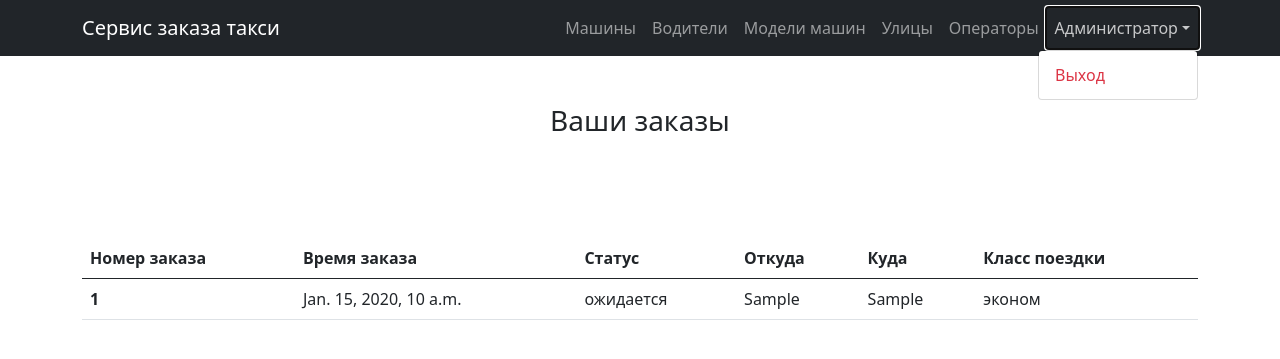
After one commit to StacyGru/fp-sem4, a Django app: page /client/orders/ in a window 1280 px wide, after a click on "Администратор". The commit adds this page. Shown: the top 359 px of the page. Run offline with Django 3.2, Linux system fonts and the light colour scheme; a user stored in the database is signed in; tables that the repository leaves empty hold one stand-in row (values such as "Sample post").

Commit message:
4 состояния navbar в зависимости от авторизации, заготовки страниц для оператора и администратора

```diff
--- /dev/null
+++ b/client_side/templates/client.html
@@ -0,0 +1,11 @@
+{% extends 'main.html' %}
+
+{% block content %}
+
+{% if request.user.is_authenticated %}
+<div class="text-center mt-5">
+    <h1>Добро пожаловать!</h1>
+</div>
+{% endif %}
+
+{% endblock %}
--- a/client_side/templates/discount_card.html
+++ b/client_side/templates/client/discount_card.html
@@ -1,4 +1,4 @@
-{% extends 'base.html' %}
+{% extends 'main.html' %}
 
 {% block content %}
 
--- a/client_side/templates/orders.html
+++ b/client_side/templates/client/orders.html
@@ -1,4 +1,4 @@
-{% extends 'base.html' %}
+{% extends '../client.html' %}
 
 {% block content %}
 
--- a/client_side/templates/rides.html
+++ b/client_side/templates/client/rides.html
@@ -1,4 +1,4 @@
-{% extends 'base.html' %}
+{% extends 'main.html' %}
 
 {% block content %}
 
--- a/client_side/templates/login.html
+++ b/client_side/templates/login.html
@@ -1,4 +1,4 @@
-{% extends 'base.html' %}
+{% extends 'main.html' %}
 {% load crispy_forms_tags %}
 {% block content %}
 <div class="row" style="margin-bottom: 300px; margin-top: 180px;">
@@ -8,7 +8,7 @@
         <form action="" method="POST">
             {% csrf_token %}
             {{ form|crispy }}
-            <input type="submit" class="btn btn-success" value="Войти">
+            <input type="submit" class="btn btn-success mt-3" value="Войти">
         </form>
     </div>
 </div>
--- /dev/null
+++ b/client_side/templates/main.html
@@ -0,0 +1,99 @@
+{% load static %}
+<!DOCTYPE html>
+<html lang="en">
+    <head>
+        <meta charset="utf-8" />
+        <meta name="viewport" content="width=device-width, initial-scale=1, shrink-to-fit=no" />
+        <meta name="description" content="" />
+        <meta name="author" content="" />
+        <title>Сервис заказа такси</title>
+        <!-- Favicon-->
+        <link rel="icon" type="image/x-icon" href="assets/favicon.ico" />
+        <!-- Core theme CSS (includes Bootstrap)-->
+        <link href="https://cdn.jsdelivr.net/npm/bootstrap@5.0.2/dist/css/bootstrap.min.css" rel="stylesheet" integrity="sha384-EVSTQN3/azprG1Anm3QDgpJLIm9Nao0Yz1ztcQTwFspd3yD65VohhpuuCOmLASjC" crossorigin="anonymous">
+    </head>
+    <body>
+        <!-- Responsive navbar-->
+        {% block navbar %}
+        <nav class="navbar navbar-expand-lg navbar-dark bg-dark">
+            <div class="container">
+                <a class="navbar-brand" href="{% url 'main' %}">Сервис заказа такси</a>
+                <button class="navbar-toggler" type="button" data-bs-toggle="collapse" data-bs-target="#navbarSupportedContent" aria-controls="navbarSupportedContent" aria-expanded="false" aria-label="Toggle navigation"><span class="navbar-toggler-icon"></span></button>
+                <div class="collapse navbar-collapse" id="navbarSupportedContent">
+                    <ul class="navbar-nav ms-auto mb-2 mb-lg-0">
+
+                        {% if request.user.is_superuser %}
+                        <li class="nav-item"><a class="nav-link" href="#">Машины</a></li>
+                        <li class="nav-item"><a class="nav-link" href="#">Водители</a></li>
+                        <li class="nav-item"><a class="nav-link" href="#">Модели машин</a></li>
+                        <li class="nav-item"><a class="nav-link" href="#">Улицы</a></li>
+                        <li class="nav-item"><a class="nav-link" href="#">Операторы</a></li>
+                        <li class="nav-item dropdown">
+                            <a class="nav-link dropdown-toggle" id="navbarDropdown" href="#" role="button" data-bs-toggle="dropdown" aria-expanded="false">Администратор</a>
+                            <ul class="dropdown-menu dropdown-menu-end" aria-labelledby="navbarDropdown">
+                                <li><a class="dropdown-item text-danger" href="{% url 'logout' %}">Выход</a></li>
+                            </ul>
+                        </li>
+
+                        {% elif request.user.is_staff %}
+                        <li class="nav-item"><a class="nav-link" href="#">Клиенты</a></li>
+                        <li class="nav-item"><a class="nav-link" href="#">Заказы</a></li>
+                        <li class="nav-item"><a class="nav-link" href="#">Поездки</a></li>
+                        <li class="nav-item"><a class="nav-link" href="#">Доступные машины</a></li>
+                        <li class="nav-item"><a class="nav-link" href="#">Дисконтные карты</a></li>
+                        <li class="nav-item dropdown">
+                            <a class="nav-link dropdown-toggle" id="navbarDropdown" href="#" role="button" data-bs-toggle="dropdown" aria-expanded="false">Оператор</a>
+                            <ul class="dropdown-menu dropdown-menu-end" aria-labelledby="navbarDropdown">
+                                <li><a class="dropdown-item" href="#">Профиль</a></li>
+                                <li><hr class="dropdown-divider" /></li>
+                                <li><a class="dropdown-item text-danger" href="{% url 'logout' %}">Выход</a></li>
+                            </ul>
+                        </li>
+
+                        {% elif request.user.is_authenticated %}
+                        <li class="nav-item dropdown">
+                            <a class="nav-link dropdown-toggle" id="navbarDropdown" href="#" role="button" data-bs-toggle="dropdown" aria-expanded="false">Клиент: {{ request.user.username }}</a>
+                            <ul class="dropdown-menu dropdown-menu-end" aria-labelledby="navbarDropdown">
+                                <li><a class="dropdown-item" href="{% url 'client/orders' %}">Заказы</a></li>
+                                <li><a class="dropdown-item" href="{% url 'client/rides' %}">Поездки</a></li>
+                                <li><a class="dropdown-item" href="{% url 'client/discount_card' %}">Дисконтная карта</a></li>
+                                <li><hr class="dropdown-divider" /></li>
+                                <li><a class="dropdown-item text-danger" href="{% url 'logout' %}">Выход</a></li>
+                            </ul>
+                        </li>
+
+                        {% elif not request.user.is_authenticated %}
+                        <li class="nav-item"><a class="nav-link" href="{% url 'login' %}">Авторизация</a></li>
+                        {% endif %}
+
+                    </ul>
+                </div>
+            </div>
+        </nav>
+        {% endblock %}
+        <!-- Page content-->
+        <div class="container">
+            {% block content %}
+
+            {% if not request.user.is_authenticated %}
+            <div class="text-center mt-5">
+                <h1>Добро пожаловать!</h1>
+                <p class="lead">Для получения доступа к функционалу приложения, пожалуйста, авторизуйтесь</p>
+            </div>
+            {% endif %}
+
+            {% if request.user.is_authenticated %}
+            <div class="text-center mt-5">
+                <h1>Добро пожаловать!</h1>
+            </div>
+            {% endif %}
+
+            {% endblock %}
+        </div>
+        <!-- Bootstrap core JS-->
+        <script src="https://cdn.jsdelivr.net/npm/bootstrap@5.0.2/dist/js/bootstrap.bundle.min.js"></script>
+        <!-- Core theme JS-->
+        <script src="js/scripts.js"></script>
+
+    </body>
+</html>
--- a/client_side/urls.py
+++ b/client_side/urls.py
@@ -1,33 +1,54 @@
-# from rest_framework import routers
-from .api import ClientViewSet, OperatorViewSet, OrderViewSet, RideViewSet, DiscountCardViewSet
-from driver_side.api import DriverViewSet, ModelDetailViewSet, CarViewSet, StreetViewSet, AvailableCarViewSet
 from .views import(
+    MainView,
+
     LoginView,
-    BaseView,
-    OrdersView,
-    RidesView,
-    DiscountCardView
+
+    ClientView,
+    OperatorView,
+    AdministratorView,
+
+    ClientOrdersView,
+    ClientRidesView,
+    ClientDiscountCardView,
+
+    # OperatorClientsView,
+    # OperatorOrdersView,
+    # OperatorRidesView,
+    # OperatorAvailableCarsView,
+    # OperatorDiscountCardsView,
+
+    # AdministratorCarsView,
+    # AdministratorDriversView,
+    # AdministratorModelsDetailsView,
+    # AdministratorStreetsView,
+    # AdministratorOperatorsView
 )
 from django.urls import path
 from django.contrib.auth.views import LogoutView
 
-# router = routers.DefaultRouter()
-# router.register('api/clients', ClientViewSet, 'clients')
-# router.register('api/operators', OperatorViewSet, 'operators')
-# router.register('api/orders', OrderViewSet, 'orders')
-# router.register('api/rides', RideViewSet, 'rides')
-# router.register('api/discountcards', DiscountCardViewSet, 'discountcards')
-# router.register('api/drivers', DriverViewSet, 'drivers')
-# router.register('api/modeldetails', ModelDetailViewSet, 'modeldetails')
-# router.register('api/cars', CarViewSet, 'cars')
-# router.register('api/streets', StreetViewSet, 'streets')
-# router.register('api/availablecars', AvailableCarViewSet, 'availablecars')
 urlpatterns = [
-    # router.urls
-    path('', BaseView.as_view(), name='base'),
-    path('login/', LoginView.as_view(), name='login'),
-    path('logout/', LogoutView.as_view(next_page="/"), name='logout'),
-    path('orders/', OrdersView.as_view(), name='orders'),
-    path('rides/', RidesView.as_view(), name='rides'),
-    path('discount_card/', DiscountCardView.as_view(), name='discount_card')
+    path('', MainView.as_view(), name='main'), # главная страница: отображается только если никто не авторизован
+
+    path('login/', LoginView.as_view(), name='login'), # страница авторизации (общая для всех 3-х типов пользователей)
+    path('logout/', LogoutView.as_view(next_page="/"), name='logout'), # выход
+
+    path('client/', ClientView.as_view(), name='client'), # профиль клиента (дашбоард)
+    path('operator/', OperatorView.as_view(), name='operator'), # профиль оператора (дашбоард)
+    path('administrator/', AdministratorView.as_view(), name='administrator'), # профиль администратора (дашбоард)
+
+    path('client/orders/', ClientOrdersView.as_view(), name='client/orders'),
+    path('client/rides/', ClientRidesView.as_view(), name='client/rides'), # (этого не будет, это будет отобр. в заказах через join)
+    path('client/discount_card/', ClientDiscountCardView.as_view(), name='client/discount_card'), # (этого тоже не будет - отобр. строкой в дашбоарде)
+
+    # path('operator/clients/', OperatorClientsView.as_view(), name='operator/clients'),
+    # path('operator/orders/', OperatorOrdersView.as_view(), name='operator/orders'),
+    # path('operator/rides/', OperatorRidesView.as_view(), name='operator/rides'),
+    # path('operator/available_cars/', OperatorAvailableCarsView.as_view(), name='operator/available_cars'),
+    # path('operator/discount_cards/', OperatorDiscountCardsView.as_view(), name='operator/discount_cards'),
+
+    # path('administrator/cars/', AdministratorCarsView.as_view(), name='administrator/cars'),
+    # path('administrator/drivers/', AdministratorDriversView.as_view(), name='administrator/drivers'),
+    # path('administrator/models_details/', AdministratorModelsDetailsView.as_view(), name='administrator/models_details'),
+    # path('administrator/streets/', AdministratorStreetsView.as_view(), name='administrator/streets'),
+    # path('administrator/operators/', AdministratorOperatorsView.as_view(), name='administrator/operators'),
 ]
--- a/client_side/views.py
+++ b/client_side/views.py
@@ -7,12 +7,11 @@ from .models import Client, Order, Ride, DiscountCard
 
 # Create your views here.
 
-class BaseView(View):
+class MainView(View):
     def get(self, request, *args, **kwargs):
-        return render(request, 'base.html', {})
+        return render(request, 'main.html', {})
 
 class LoginView(View):
-
     def get(self, request, *args, **kwargs):
         form = LoginForm(request.POST or None)
         context = {'form': form}
@@ -26,10 +25,23 @@ class LoginView(View):
             user = authenticate(username=username, password=password)
             if user:
                 login(request, user)
-                return HttpResponseRedirect('/orders')
+                if user.is_superuser:
+                    return HttpResponseRedirect('/administrator')
+                if user.is_staff:
+                    return HttpResponseRedirect('/operator')
+                return HttpResponseRedirect('/client')
         return render(request, 'login.html', {'form': form})
 
-class OrdersView(View):
+class ClientView(View):
+    def get(self, request, *args, **kwargs):
+        client = Client.objects.get(login = request.user.username) # находим в таблице Клиенты клиента, который авторизовался
+        return render(
+            request,
+            'main.html',
+            {'client': client}
+        )
+
+class ClientOrdersView(View):
     def get(self, request, *args, **kwargs):
         client = Client.objects.get(login = request.user.username) # находим в таблице Клиенты клиента, который авторизовался
         # client_id = client.id
@@ -37,11 +49,11 @@ class OrdersView(View):
         orders = Order.objects.filter(client_id=client.id)
         return render(
             request,
-            'orders.html',
+            'client/orders.html',
             {'orders': orders}
         )
 
-class RidesView(View):
+class ClientRidesView(View):
     def get(self, request, *args, **kwargs):
         client = Client.objects.get(login = request.user.username) # находим в таблице Клиенты клиента, который авторизовался
         orders = Order.objects.get(client_id=client.id)  # находим в таблице Заказы заказы, у которых client_id = авторизованный_клиент.id
@@ -50,16 +62,32 @@ class RidesView(View):
         # rides = Ride.objects.get
         return render(
             request,
-            'rides.html',
+            'client/rides.html',
             {'rides': rides}
         )
 
-class DiscountCardView(View):
+class ClientDiscountCardView(View):
     def get(self, request, *args, **kwargs):
         client = Client.objects.get(login = request.user.username) # находим в таблице Клиенты клиента, который авторизовался
         discount_card = DiscountCard.objects.get(client_id = client.id)
         return render(
             request,
-            'discount_card.html',
+            'client/discount_card.html',
             {'discount_card': discount_card}
         )
+
+class OperatorView(View):
+    def get(self, request, *args, **kwargs):
+        return render(
+            request,
+            'operator.html',
+            {}
+        )
+
+class AdministratorView(View):
+    def get(self, request, *args, **kwargs):
+        return render(
+            request,
+            'administrator.html',
+            {}
+        )
```
Also changed, not shown: client_side/templates/administrator.html (added, +11 -0 lines), client_side/templates/base.html (deleted, +0 -57 lines), client_side/templates/operator.html (added, +11 -0 lines).
